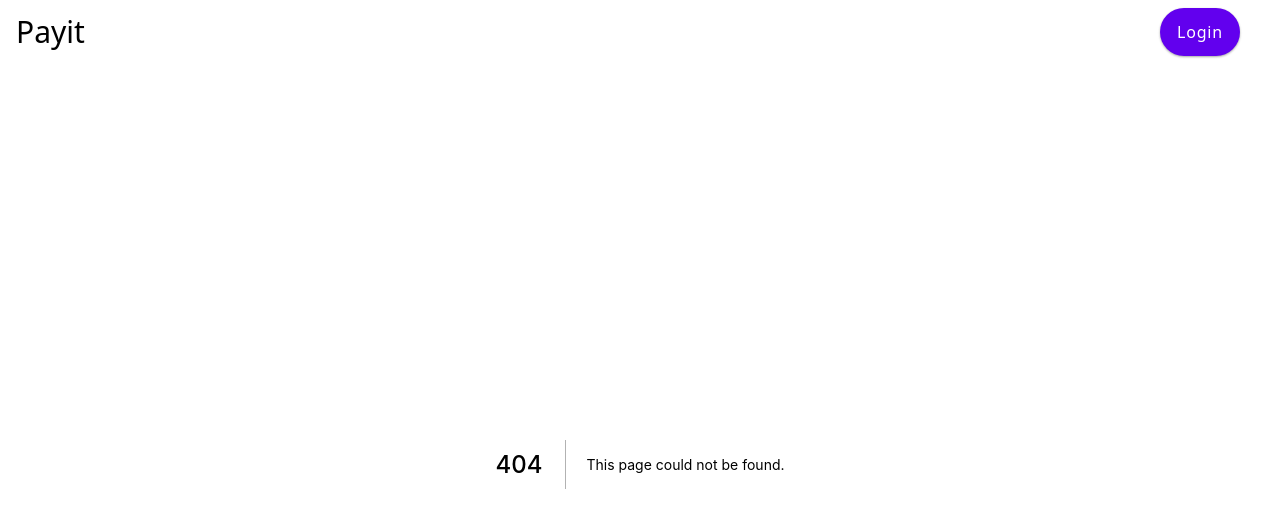
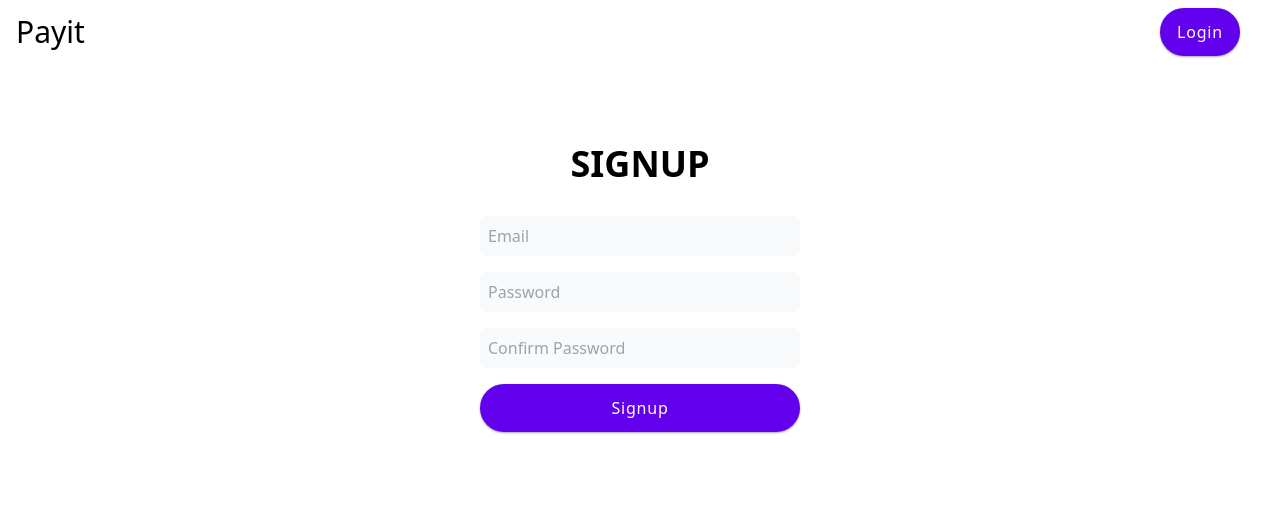
Before and after one commit to TanishqSingla/payit, a Next.js app: page /user/signup in a window 1280 px wide. Before the commit this address had no page. Shown: the top 512 px of the page. Built offline with nearby package versions, Linux system fonts and the light colour scheme.

Commit message:
User signup/signin page created | backend functionality is yet to be created | Changes to styles/globals.css

```diff
--- /dev/null
+++ b/components/Signuser/Signuser.tsx
@@ -0,0 +1,83 @@
+import { useState } from "react";
+
+type AuthProps = {
+  type: string;
+};
+
+const AuthForm = ({ type }: AuthProps) => {
+  const [userState, setUserState] = useState({
+    email: "",
+    password: "",
+  });
+  const onSubmit = (e: any) => {
+    e.preventDefault();
+    console.log(userState);
+  };
+  return (
+    <div className="w-3/12 h-fit-content mx-auto mt-20">
+      <h1 className="text-center text-4xl font-semibold uppercase">{type}</h1>
+      <form onSubmit={(e) => onSubmit(e)} className="h-fit-content w-full mt-8">
+        <label className="sr-only" htmlFor="email">
+          Email
+        </label>
+        <input
+          type="email"
+          name="email"
+          placeholder="Email"
+          className="input-primary"
+          value={userState.email}
+          onChange={({ currentTarget: ct }) =>
+            setUserState({ ...userState, email: ct.value })
+          }
+        />
+        <label className="sr-only" htmlFor="password">
+          Password
+        </label>
+        <input
+          type="password"
+          name="password"
+          placeholder="Password"
+          className="input-primary"
+          value={userState.password}
+          onChange={({ currentTarget: ct }) =>
+            setUserState({ ...userState, password: ct.value })
+          }
+        />
+        {type === "signup" ? (
+          <>
+            <label className="sr-only" htmlFor="password">
+              Confirm Password
+            </label>
+            <input
+              type="password"
+              name="password"
+              placeholder="Confirm Password"
+              className="input-primary"
+            />
+          </>
+        ) : (
+          ""
+        )}
+        <div className="w-full">
+          <button
+            type="submit"
+            className="btn-primary w-full hover:opacity-90 capitalize"
+          >
+            {type}
+          </button>
+        </div>
+      </form>
+    </div>
+  );
+};
+
+const Signup = () => <AuthForm type="signup" />;
+
+const Signin = () => <AuthForm type="signin" />;
+
+const Signuser = {
+  Signup,
+  Signin,
+};
+
+export default Signuser;
--- /dev/null
+++ b/components/index.tsx
@@ -0,0 +1 @@
+export { default as Signuser } from "./Signuser/Signuser";
--- /dev/null
+++ b/pages/user/signin.tsx
@@ -0,0 +1,6 @@
+import { NextPage } from "next";
+import { Signuser } from "../../components";
+
+const Signin: NextPage = () => <Signuser.Signin />;
+
+export default Signin;
--- /dev/null
+++ b/pages/user/signup.tsx
@@ -0,0 +1,8 @@
+import { NextPage } from "next";
+import { Signuser } from "../../components";
+
+const Signup: NextPage = () => {
+  return <Signuser.Signup />;
+};
+
+export default Signup;
--- a/styles/globals.css
+++ b/styles/globals.css
@@ -4,10 +4,23 @@
 @tailwind variants;
 
 @layer components {
+    .surface-shadow {
+        @apply shadow-[0_1px_3px_rgba(0,0,0,0.12),0_1px_2px_rgba(0,0,0,0.24)];
+    }
+    .surface {
+        @apply .surface-shadow
+    }
 	.btn {
 		@apply text-onSurface font-semibold h-12 w-16 bg-surface rounded-md p-2 shadow-[0_1px_3px_rgba(0,0,0,0.12),0_1px_2px_rgba(0,0,0,0.24)];
 	}
 	.btn-primary {
 		@apply text-onPrimary font-thin tracking-wider h-12 min-w-[5rem] bg-primary rounded-3xl px-4 shadow-[0_1px_3px_rgba(0,0,0,0.12),0_1px_2px_rgba(0,0,0,0.24)] active:shadow-none;
 	}
+
+    .input-primary {
+        @apply bg-gray-50 p-2 rounded-md w-full mb-4;
+    }
+    .input-primary:focus-within {
+        @apply bg-gray-100;
+    }
 }
```
Also changed, not shown: 2 other files (tests, documents, lock files or other folders).
